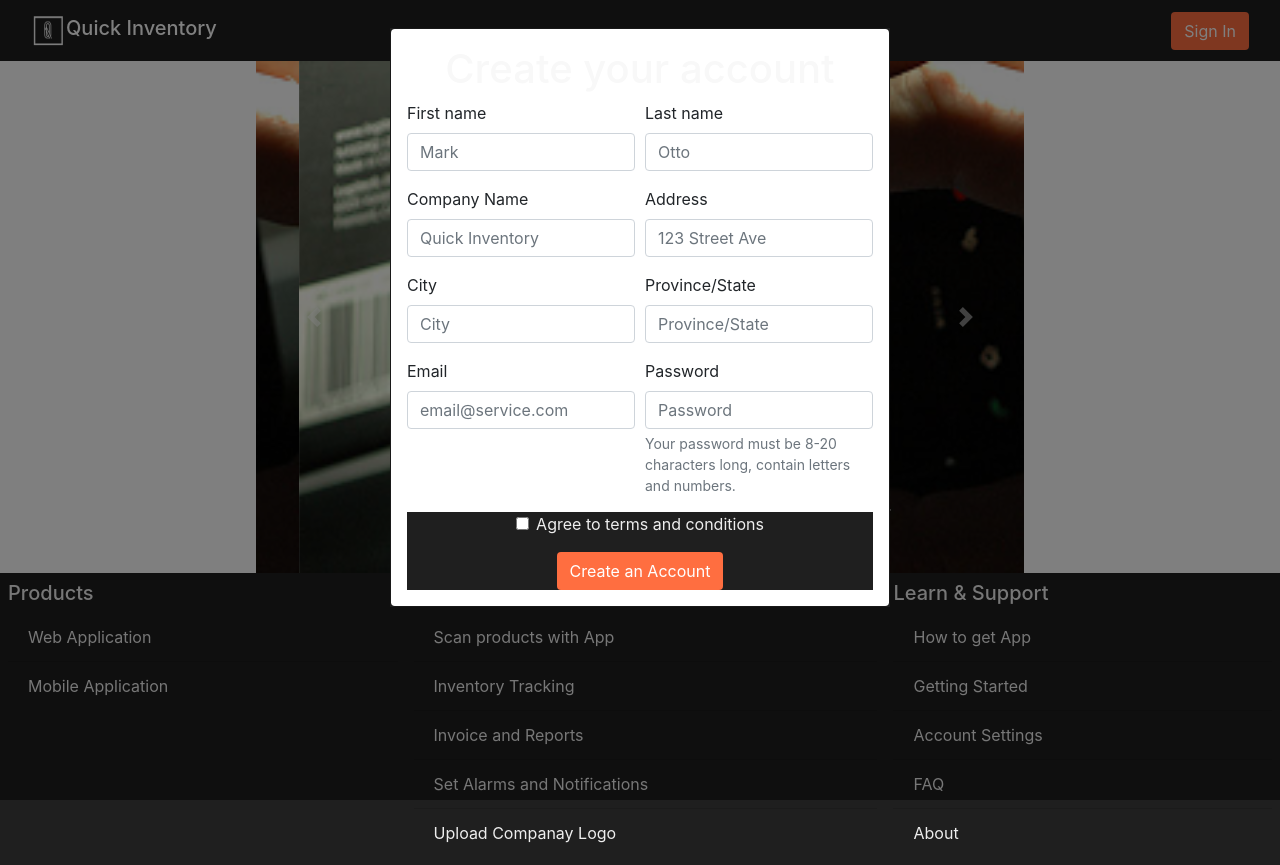
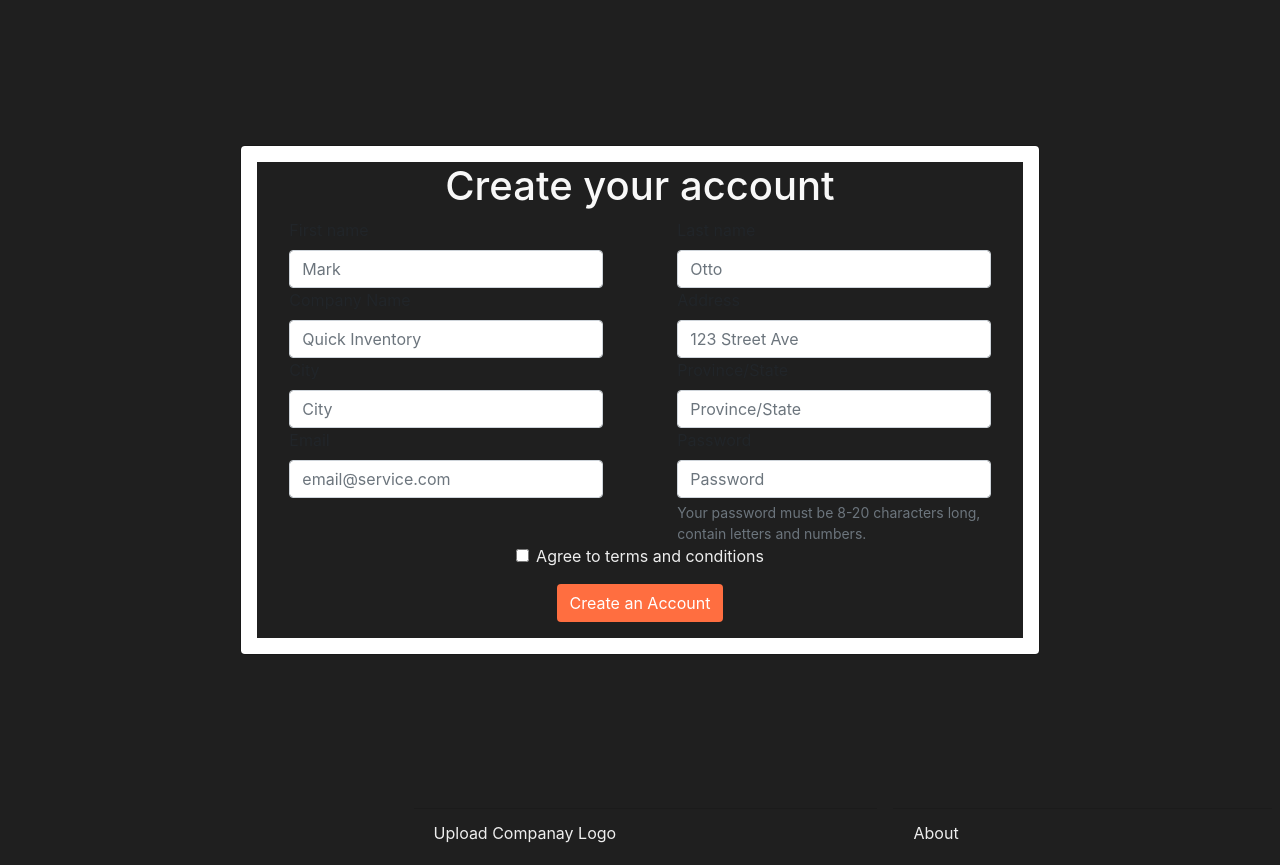
Before and after one commit to bayronPalacio/quick-app, a React (Create React App) app: page /registration in a window 1280 px wide. Built offline with nearby package versions, Linux system fonts and the light colour scheme.

Commit message:
Style Login and Registration

```diff
--- a/src/components/Footer.js
+++ b/src/components/Footer.js
@@ -3,32 +3,32 @@ import React from "react";
 const Footer = () => {
     return (
         <>
-            <div class="d-flex bd-highlight">
-                <div class="p-2 flex-fill bd-highlight">
+            <div className="d-flex bd-highlight">
+                <div className="p-2 flex-fill bd-highlight">
                     <h5>Products</h5>
-                    <ul class="list-group list-group-flush">
-                        <li class="list-group-item">Web Application</li>
-                        <li class="list-group-item">Mobile Application</li>
+                    <ul className="list-group list-group-flush">
+                        <li className="list-group-item">Web Application</li>
+                        <li className="list-group-item">Mobile Application</li>
                     </ul>
                 </div>
-                <div class="p-2 flex-fill bd-highlight">
+                <div className="p-2 flex-fill bd-highlight">
                     <h5>Features</h5>
-                    <ul class="list-group list-group-flush">
-                        <li class="list-group-item">Scan products with App</li>
-                        <li class="list-group-item">Inventory Tracking</li>
-                        <li class="list-group-item">Invoice and Reports</li>
-                        <li class="list-group-item">Set Alarms and Notifications</li>
-                        <li class="list-group-item">Upload Companay Logo</li>
+                    <ul className="list-group list-group-flush">
+                        <li className="list-group-item">Scan products with App</li>
+                        <li className="list-group-item">Inventory Tracking</li>
+                        <li className="list-group-item">Invoice and Reports</li>
+                        <li className="list-group-item">Set Alarms and Notifications</li>
+                        <li className="list-group-item">Upload Companay Logo</li>
                     </ul>
                 </div>
-                <div class="p-2 flex-fill bd-highlight">
+                <div className="p-2 flex-fill bd-highlight">
                     <h5>Learn & Support</h5>
-                    <ul class="list-group list-group-flush">
-                        <li class="list-group-item">How to get App</li>
-                        <li class="list-group-item">Getting Started</li>
-                        <li class="list-group-item">Account Settings</li>
-                        <li class="list-group-item">FAQ</li>
-                        <li class="list-group-item">About</li>
+                    <ul className="list-group list-group-flush">
+                        <li className="list-group-item">How to get App</li>
+                        <li className="list-group-item">Getting Started</li>
+                        <li className="list-group-item">Account Settings</li>
+                        <li className="list-group-item">FAQ</li>
+                        <li className="list-group-item">About</li>
                     </ul>
                 </div>
             </div>
--- a/src/components/NavBar.js
+++ b/src/components/NavBar.js
@@ -11,7 +11,7 @@ const NavBar = () => {
                     Quick Inventory
                 </span>
                 <form className="d-flex">
-                    <a className="btn button-color btn-block" data-toggle="modal" data-target="#modalSignIn">Sign In</a>
+                    <a className="btn button-color btn-block" href="/Login">Sign In</a>
                 </form>
             </div>
             </nav>
--- a/src/index.css
+++ b/src/index.css
@@ -38,13 +38,18 @@ body {
   color:#303841;
 }
 
-.d-flex, .list-group-item{
+.d-flex, .list-group-item {
   background-color: #1F1F1F;
   color:#EEEEEE;
 }
 
-.mainBack {
+.backgroundHome {
   background-color: white;
+}
+
+.h1 {
+  background-color: #1F1F1F;
+  color : white;
 }
 
 .mainBackAlert {
@@ -82,7 +87,7 @@ body {
   color:white;
 }
 
-.p-text {
+.p-text, .dropdown-item, .text-center {
     color : white;
 }
 
@@ -102,3 +107,16 @@ body {
 .flex-fill {
   text-align: left;
 }
+
+.mx-auto {
+  background-color: #1f1f1f;
+}
+
+.col-md-5 {
+  margin-left:auto;
+  margin-right:auto;
+}
+
+.marginBtn {
+  margin-bottom: 2%;
+}
--- a/src/pages/AddProduct.js
+++ b/src/pages/AddProduct.js
@@ -1,10 +1,7 @@
 import React from 'react';
-import { ProSidebar, Menu, MenuItem, SubMenu } from 'react-pro-sidebar';
 
 const AddProduct = () => {
     return (
-
-
         <main class="col-md-9 ms-sm-auto col-lg-10 px-md-4 mainBack">
             <div class="table-responsive sizeDiv" id="firstSection">
                 <p class="text-justify">
--- a/src/pages/Home.js
+++ b/src/pages/Home.js
@@ -9,7 +9,7 @@ const Home = () => {
         <div>
             <NavBar/>
         </div>
-        <div className="mainBack">
+        <div className="backgroundHome">
             <CarouselView/>
         </div>
         <div>
--- a/src/pages/Login.js
+++ b/src/pages/Login.js
@@ -26,14 +26,18 @@ const Login = () => {
     setEmail('');
     setPassword('');
   }
+
+  const ToRegistration = () => {
+    history.push("/Registration");
+  }
   return (
     <>
-      <Modal show={true} dialogClassName={"primaryModal"}>
+      <Modal show={true} dialogClassName={"primaryModal"} className="mx-auto"
+        size="md"
+        centered
+      >
         <Modal.Body>
-
-          <main className="mainBack">
-            <div className="mx-auto" >
-
+          <div className="mx-auto">
             <h1 className="h1-title">Please sign in</h1>
             <div className="dropdown-menu-right">
               <form className="px-4 py-3">
@@ -55,14 +59,12 @@ const Login = () => {
                 </div>
                 <button type="submit" onClick={() => ValidateUser()} className="btn button-color btn-block">Sign in</button>
                 <p className="text-center font-italic font-weight-light">By clicking Sign In, you agree to our Terms.</p>
-                  <div className="dropdown-divider">
-                    <a className="dropdown-item text-center font-italic btn-success" href="./signUp">No Acount? Sign up</a>
-                    <a className="dropdown-item text-center font-italic btn-success" href="#">Forgot password?</a>
-                  </div>
+                <div class="dropdown-divider"></div>
+                <a className="dropdown-item text-center font-italic" href="./Registration">No Acount? Sign up</a>
+                <a className="dropdown-item text-center font-italic" href="#">Forgot password?</a>
               </form>
             </div>
           </div>
-          </main>
         </Modal.Body>
       </Modal>
     </>
--- a/src/pages/Registration.js
+++ b/src/pages/Registration.js
@@ -30,50 +30,54 @@ const Registration = () => {
 
     return (
         <>
-            <Modal show={true} dialogClassName={"primaryModal"}>
+            <Modal show={true} dialogClassName={"primaryModal"} className="mx-auto"
+                centered
+                size="lg"
+            >
                 <Modal.Body>
+                    <div className="mx-auto">
                         <h1 className="h1-title">Create your account</h1>
                         {/* <form action="/registration" method="post"> */}
                         <form>
                             <div className="form-row">
-                            <div className="col-md-6 mb-3">
+                                <div className="col-md-5">
                                     <label for="validationCustom01">First name</label>
                                     <input type="text" value={name} onChange={(event) => setName(event.target.value)} className="form-control" id="validationCustom01" placeholder="Mark" required />
                                 </div>
-                            <div className="col-md-6 mb-3">
+                                <div className="col-md-5">
                                     <label for="validationCustom02">Last name</label>
                                     <input type="text" value={last} onChange={(event) => setLast(event.target.value)} className="form-control" id="validationCustom02" placeholder="Otto" required />
                                 </div>
                             </div>
                             <div className="form-row">
-                            <div className="col-md-6 mb-3">
+                                <div className="col-md-5">
                                     <label for="validationCustom03">Company Name</label>
                                     <input type="text" value={company} onChange={(event) => setCompany(event.target.value)} className="form-control" id="validationCustom03" placeholder="Quick Inventory" required />
                                 </div>
-                            <div className="col-md-6 mb-3">
+                                <div className="col-md-5">
                                     <label for="validationCustom05">Address</label>
                                     <input type="text" value={address} onChange={(event) => setAddress(event.target.value)} className="form-control" id="validationCustom05" placeholder="123 Street Ave" required />
                                 </div>
                             </div>
                             <div className="form-row">
-                            <div className="col-md-6 mb-3">
+                                <div className="col-md-5">
                                     <label for="validationCustom03">City</label>
                                     <input type="text" value={city} onChange={(event) => setCity(event.target.value)} className="form-control" id="validationCustom03" placeholder="City" required />
                                 </div>
-                            <div className="col-md-6 mb-3">
+                                <div className="col-md-5">
                                     <label for="validationCustom05">Province/State</label>
                                     <input type="text" value={province} onChange={(event) => setProvince(event.target.value)} className="form-control" id="validationCustom05" placeholder="Province/State" required />
                                 </div>
                             </div>
                             <div className="form-row">
-                            <div className="col-md-6 mb-3">
+                                <div className="col-md-5">
                                     <label for="validationCustom03">Email</label>
                                     <input type="text" value={email} onChange={(event) => setEmail(event.target.value)} className="form-control" id="validationCustom03" placeholder="email@service.com" required />
                                     <div className="invalid-feedback">
                                         Please provide a valid email.
                 </div>
                                 </div>
-                            <div className="col-md-6 mb-3">
+                                <div className="col-md-5">
                                     <label for="validationCustom05">Password</label>
                                     <input type="password" value={password} onChange={(event) => setPassword(event.target.value)} className="form-control" id="validationCustom05" placeholder="Password" required />
                                     <small id="passwordHelpBlock" className="form-text text-muted">
@@ -98,9 +102,10 @@ const Registration = () => {
                                 </div>
                             </div>
                             <div className="d-flex justify-content-center">
-                            <button type="submit" onClick={() => AddNewUser()} className="btn button-color">Create an Account</button>
+                                <button type="submit" onClick={() => AddNewUser()} className="btn button-color marginBtn">Create an Account</button>
                             </div>
                         </form>
+                    </div>
                 </Modal.Body>
             </Modal>
         </>
```
Lines whose indentation alone changed are shown as unchanged.
